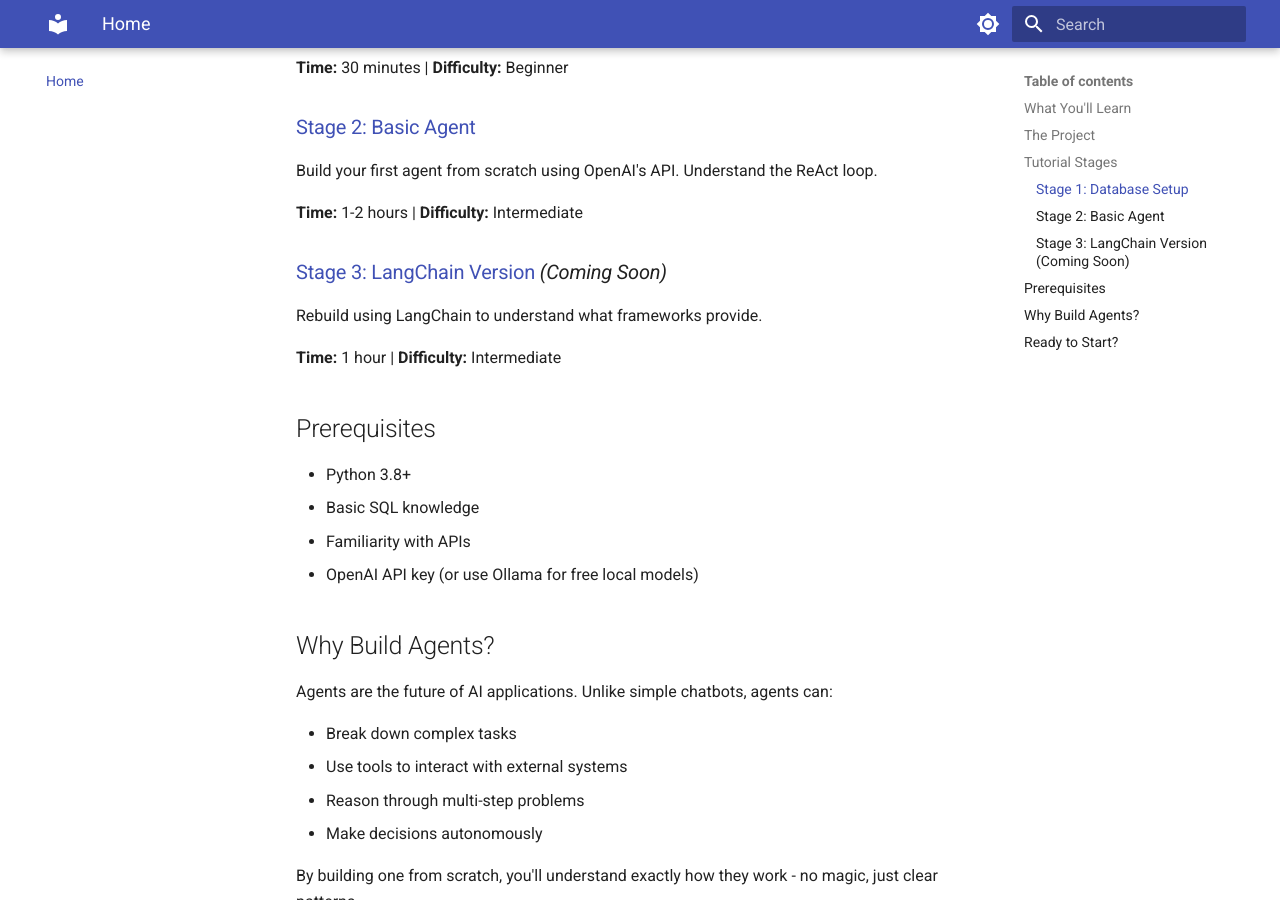
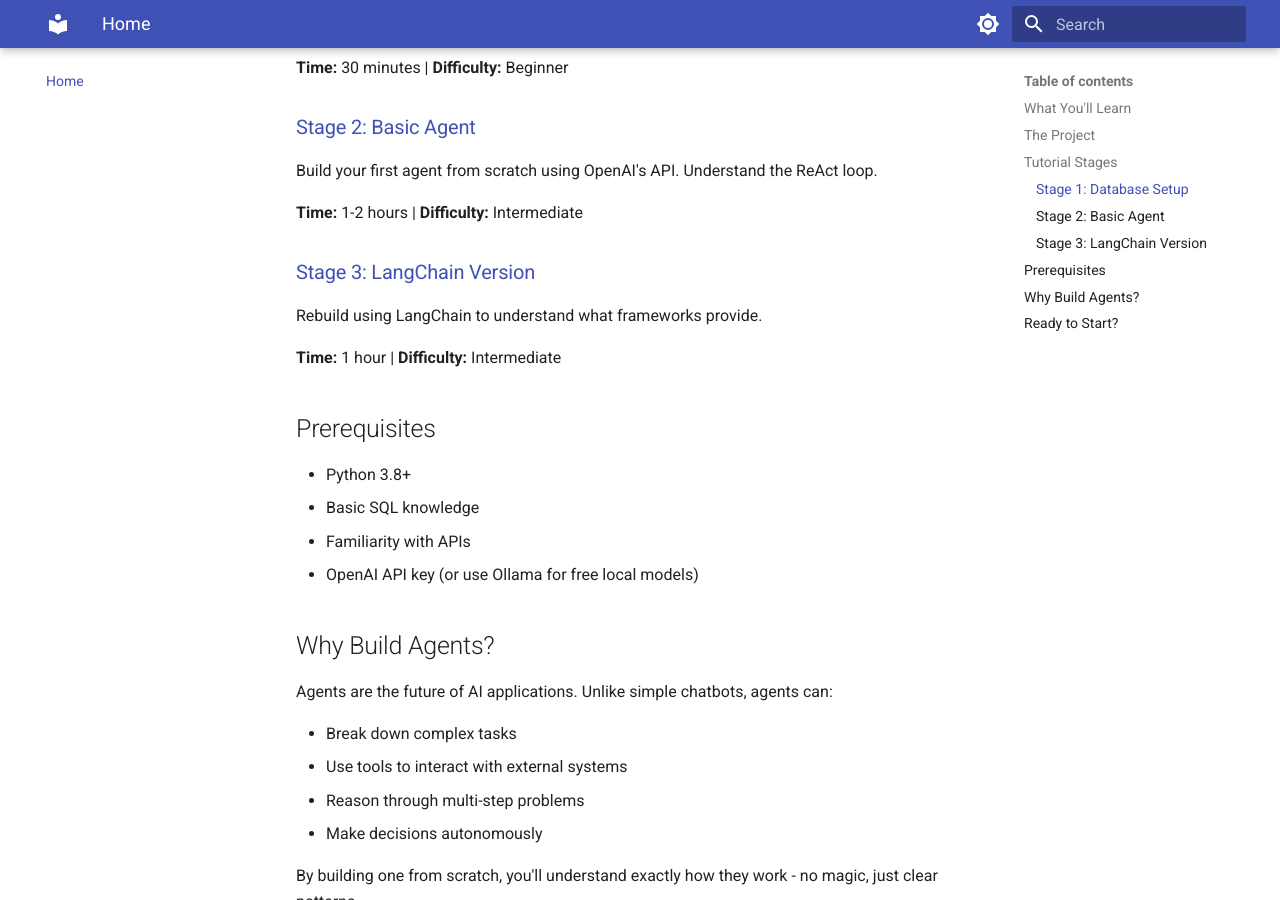
Before and after one commit to chidamnat/buildAgents, an MkDocs documentation site: the page built from docs/index.md, in a window 1280 px wide and 900 px high, scrolled down 879 px. Built offline with MkDocs 1.6.1 and Material for MkDocs 9.7.7, drawn with Linux system fonts in a browser that asks for light colours.

Commit message:
stage3-Langchain

```diff
--- a/docs/index.md
+++ b/docs/index.md
@@ -32,7 +32,7 @@ Build your first agent from scratch using OpenAI's API. Understand the ReAct loo
 
 **Time:** 1-2 hours | **Difficulty:** Intermediate
 
-### [Stage 3: LangChain Version](tutorial/stage3-langchain.md) *(Coming Soon)*
+### [Stage 3: LangChain Version](tutorial/stage3-langchain.md)
 Rebuild using LangChain to understand what frameworks provide.
 
 **Time:** 1 hour | **Difficulty:** Intermediate
```
